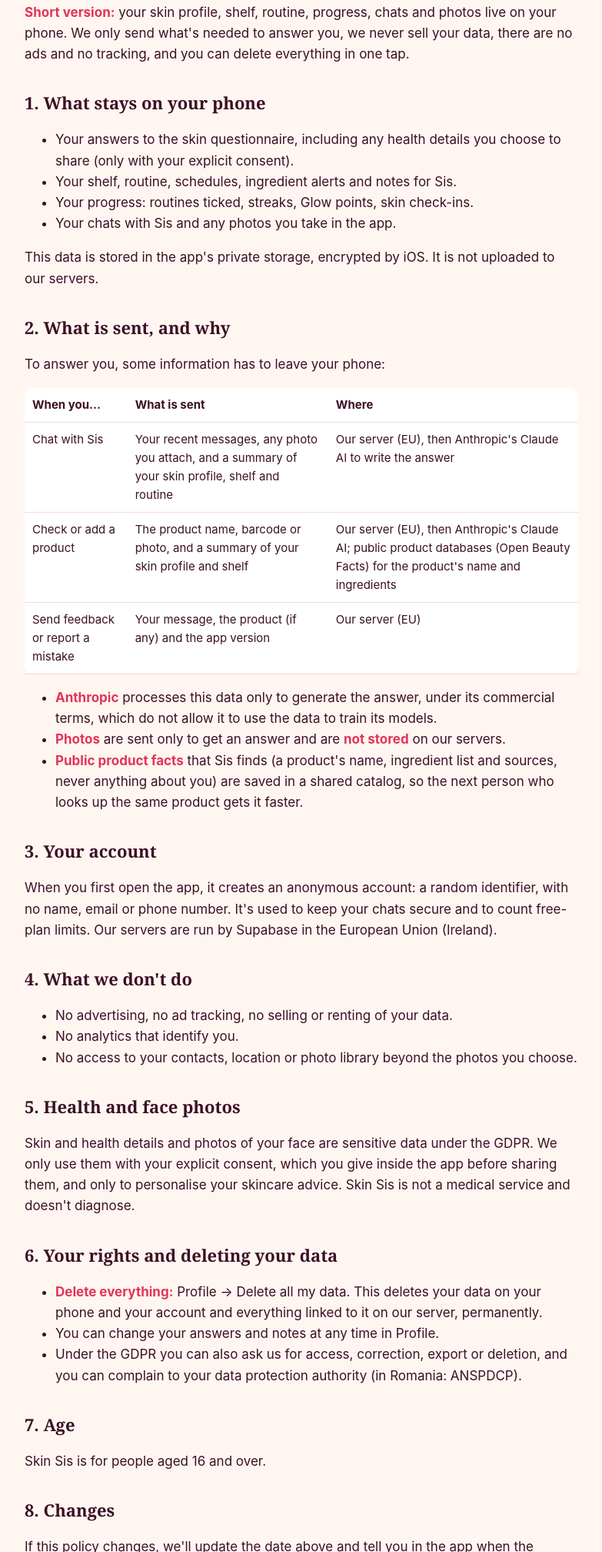
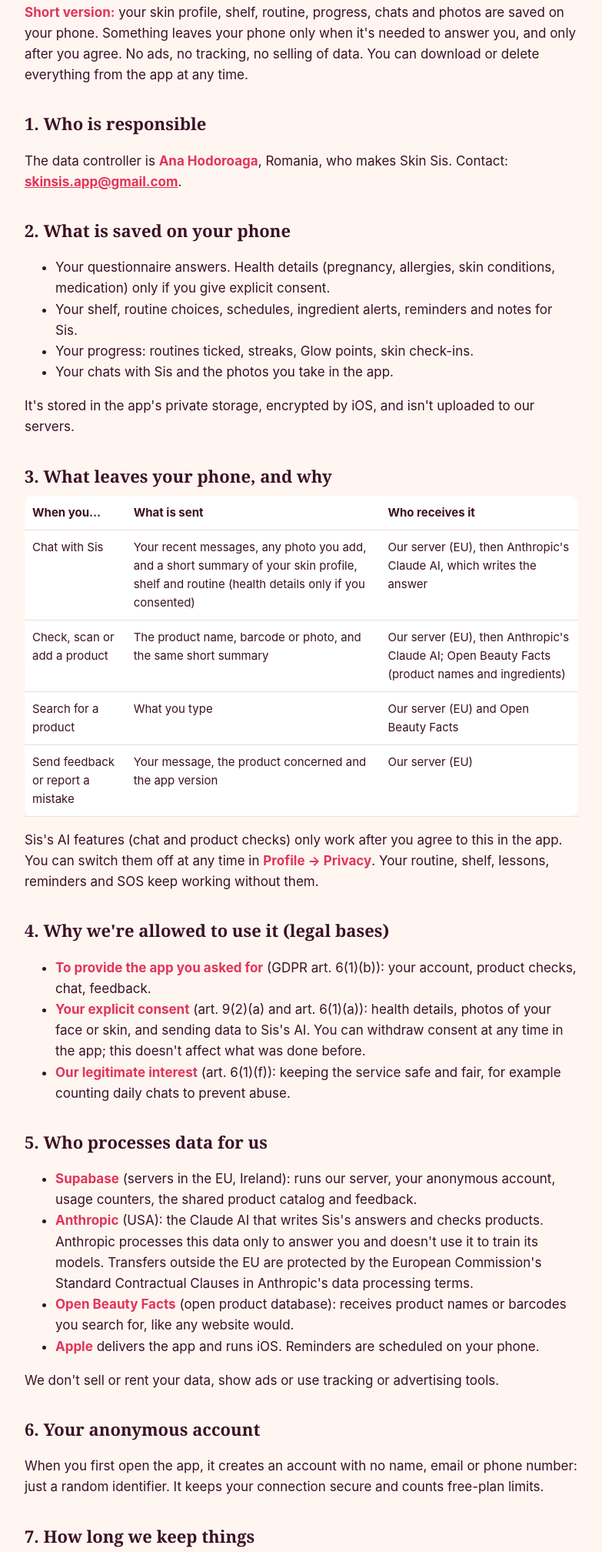
Before and after one commit to anamariahodoroaga-cpu/skinsis, a plain HTML site: page privacy.html in a window 1280 px wide. Shown: the part 201-2217 px from the top of the page at 77% size, without its empty margins (248-1031 px from the left). Drawn offline with Linux system fonts and the light colour scheme.

Commit message:
Update privacy policy

```diff
--- a/privacy.html
+++ b/privacy.html
@@ -8,50 +8,61 @@ body{margin:0;background:var(--bg);color:var(--ink);font:17px/1.6 -apple-system,
 main{max-width:720px;margin:0 auto;padding:32px 16px 64px}
 h1{font-family:Georgia,serif;font-size:34px;line-height:1.15;margin:0 0 8px}
 h2{font-family:Georgia,serif;font-size:22px;margin:32px 0 8px}
-strong{color:var(--accent)} em{opacity:.7}
+strong{color:var(--accent)} em{opacity:.7} a{color:inherit}
 .table{overflow-x:auto} table{border-collapse:collapse;width:100%;font-size:15px;background:var(--card);border-radius:12px}
 th,td{text-align:left;vertical-align:top;padding:10px;border-bottom:1px solid var(--line)}
 </style></head><body><main>
 <h1>Skin Sis — Privacy Policy</h1>
 <p><em>Last updated: 3 October 2026</em></p>
-<p>Skin Sis is a skincare app made by Ana Hodoroaga (&quot;we&quot;). This policy explains what the app does with your information, in plain words.</p>
-<p><strong>Short version:</strong> your skin profile, shelf, routine, progress, chats and photos live on your phone. We only send what&#x27;s needed to answer you, we never sell your data, there are no ads and no tracking, and you can delete everything in one tap.</p>
-<h2>1. What stays on your phone</h2>
+<p>Skin Sis is a skincare app. This policy explains, in plain words, what happens to your information.</p>
+<p><strong>Short version:</strong> your skin profile, shelf, routine, progress, chats and photos are saved on your phone. Something leaves your phone only when it&#x27;s needed to answer you, and only after you agree. No ads, no tracking, no selling of data. You can download or delete everything from the app at any time.</p>
+<h2>1. Who is responsible</h2>
+<p>The data controller is <strong>Ana Hodoroaga</strong>, Romania, who makes Skin Sis. Contact: <strong><a href="mailto:skinsis.app@gmail.com">skinsis.app@gmail.com</a></strong>.</p>
+<h2>2. What is saved on your phone</h2>
 <ul>
-<li>Your answers to the skin questionnaire, including any health details you choose to share (only with your explicit consent).</li>
-<li>Your shelf, routine, schedules, ingredient alerts and notes for Sis.</li>
+<li>Your questionnaire answers. Health details (pregnancy, allergies, skin conditions, medication) only if you give explicit consent.</li>
+<li>Your shelf, routine choices, schedules, ingredient alerts, reminders and notes for Sis.</li>
 <li>Your progress: routines ticked, streaks, Glow points, skin check-ins.</li>
-<li>Your chats with Sis and any photos you take in the app.</li>
+<li>Your chats with Sis and the photos you take in the app.</li>
 </ul>
-<p>This data is stored in the app&#x27;s private storage, encrypted by iOS. It is not uploaded to our servers.</p>
-<h2>2. What is sent, and why</h2>
-<p>To answer you, some information has to leave your phone:</p>
-<div class="table"><table><thead><tr><th>When you…</th><th>What is sent</th><th>Where</th></tr></thead><tbody><tr><td>Chat with Sis</td><td>Your recent messages, any photo you attach, and a summary of your skin profile, shelf and routine</td><td>Our server (EU), then Anthropic&#x27;s Claude AI to write the answer</td></tr><tr><td>Check or add a product</td><td>The product name, barcode or photo, and a summary of your skin profile and shelf</td><td>Our server (EU), then Anthropic&#x27;s Claude AI; public product databases (Open Beauty Facts) for the product&#x27;s name and ingredients</td></tr><tr><td>Send feedback or report a mistake</td><td>Your message, the product (if any) and the app version</td><td>Our server (EU)</td></tr></tbody></table></div>
+<p>It&#x27;s stored in the app&#x27;s private storage, encrypted by iOS, and isn&#x27;t uploaded to our servers.</p>
+<h2>3. What leaves your phone, and why</h2>
+<div class="table"><table><thead><tr><th>When you…</th><th>What is sent</th><th>Who receives it</th></tr></thead><tbody><tr><td>Chat with Sis</td><td>Your recent messages, any photo you add, and a short summary of your skin profile, shelf and routine (health details only if you consented)</td><td>Our server (EU), then Anthropic&#x27;s Claude AI, which writes the answer</td></tr><tr><td>Check, scan or add a product</td><td>The product name, barcode or photo, and the same short summary</td><td>Our server (EU), then Anthropic&#x27;s Claude AI; Open Beauty Facts (product names and ingredients)</td></tr><tr><td>Search for a product</td><td>What you type</td><td>Our server (EU) and Open Beauty Facts</td></tr><tr><td>Send feedback or report a mistake</td><td>Your message, the product concerned and the app version</td><td>Our server (EU)</td></tr></tbody></table></div>
+<p>Sis&#x27;s AI features (chat and product checks) only work after you agree to this in the app. You can switch them off at any time in <strong>Profile → Privacy</strong>. Your routine, shelf, lessons, reminders and SOS keep working without them.</p>
+<h2>4. Why we&#x27;re allowed to use it (legal bases)</h2>
 <ul>
-<li><strong>Anthropic</strong> processes this data only to generate the answer, under its commercial terms, which do not allow it to use the data to train its models.</li>
-<li><strong>Photos</strong> are sent only to get an answer and are <strong>not stored</strong> on our servers.</li>
-<li><strong>Public product facts</strong> that Sis finds (a product&#x27;s name, ingredient list and sources, never anything about you) are saved in a shared catalog, so the next person who looks up the same product gets it faster.</li>
+<li><strong>To provide the app you asked for</strong> (GDPR art. 6(1)(b)): your account, product checks, chat, feedback.</li>
+<li><strong>Your explicit consent</strong> (art. 9(2)(a) and art. 6(1)(a)): health details, photos of your face or skin, and sending data to Sis&#x27;s AI. You can withdraw consent at any time in the app; this doesn&#x27;t affect what was done before.</li>
+<li><strong>Our legitimate interest</strong> (art. 6(1)(f)): keeping the service safe and fair, for example counting daily chats to prevent abuse.</li>
 </ul>
-<h2>3. Your account</h2>
-<p>When you first open the app, it creates an anonymous account: a random identifier, with no name, email or phone number. It&#x27;s used to keep your chats secure and to count free-plan limits. Our servers are run by Supabase in the European Union (Ireland).</p>
-<h2>4. What we don&#x27;t do</h2>
+<h2>5. Who processes data for us</h2>
 <ul>
-<li>No advertising, no ad tracking, no selling or renting of your data.</li>
-<li>No analytics that identify you.</li>
-<li>No access to your contacts, location or photo library beyond the photos you choose.</li>
+<li><strong>Supabase</strong> (servers in the EU, Ireland): runs our server, your anonymous account, usage counters, the shared product catalog and feedback.</li>
+<li><strong>Anthropic</strong> (USA): the Claude AI that writes Sis&#x27;s answers and checks products. Anthropic processes this data only to answer you and doesn&#x27;t use it to train its models. Transfers outside the EU are protected by the European Commission&#x27;s Standard Contractual Clauses in Anthropic&#x27;s data processing terms.</li>
+<li><strong>Open Beauty Facts</strong> (open product database): receives product names or barcodes you search for, like any website would.</li>
+<li><strong>Apple</strong> delivers the app and runs iOS. Reminders are scheduled on your phone.</li>
 </ul>
-<h2>5. Health and face photos</h2>
-<p>Skin and health details and photos of your face are sensitive data under the GDPR. We only use them with your explicit consent, which you give inside the app before sharing them, and only to personalise your skincare advice. Skin Sis is not a medical service and doesn&#x27;t diagnose.</p>
-<h2>6. Your rights and deleting your data</h2>
+<p>We don&#x27;t sell or rent your data, show ads or use tracking or advertising tools.</p>
+<h2>6. Your anonymous account</h2>
+<p>When you first open the app, it creates an account with no name, email or phone number: just a random identifier. It keeps your connection secure and counts free-plan limits.</p>
+<h2>7. How long we keep things</h2>
+<div class="table"><table><thead><tr><th>Data</th><th>Where</th><th>Kept</th></tr></thead><tbody><tr><td>Profile, shelf, progress, chats, photos</td><td>Your phone</td><td>Until you delete them or the app</td></tr><tr><td>Daily chat counter</td><td>Our server</td><td>30 days</td></tr><tr><td>Monthly product-check counter</td><td>Our server</td><td>13 months</td></tr><tr><td>Feedback and mistake reports</td><td>Our server</td><td>2 years</td></tr><tr><td>Your anonymous account</td><td>Our server</td><td>Until you delete it, or after 24 months without use</td></tr><tr><td>Messages and photos sent to Sis&#x27;s AI</td><td>Anthropic</td><td>Only as long as needed to answer and as Anthropic&#x27;s policy requires; never on our servers</td></tr><tr><td>Public product facts (name, ingredients, sources; nothing about you)</td><td>Shared catalog</td><td>So everyone can look products up</td></tr></tbody></table></div>
+<h2>8. Your rights</h2>
+<p>You can, at any time:</p>
 <ul>
-<li><strong>Delete everything:</strong> Profile → Delete all my data. This deletes your data on your phone and your account and everything linked to it on our server, permanently.</li>
-<li>You can change your answers and notes at any time in Profile.</li>
-<li>Under the GDPR you can also ask us for access, correction, export or deletion, and you can complain to your data protection authority (in Romania: ANSPDCP).</li>
+<li><strong>See and correct</strong> your data: Profile shows what Sis knows, and you can update your answers and notes.</li>
+<li><strong>Download a copy</strong> (portability): Profile → Privacy → Download a copy of my data.</li>
+<li><strong>Withdraw consent</strong>: Profile → Privacy (Sis&#x27;s AI, health details, photos in chat).</li>
+<li><strong>Delete everything</strong>: Profile → Delete all my data. This erases your data on the phone and your account, with everything linked to it, on our server, permanently.</li>
+<li><strong>Object or ask for restriction</strong>, or ask us anything about your data: <a href="mailto:skinsis.app@gmail.com">skinsis.app@gmail.com</a>. We answer within one month.</li>
+<li><strong>Complain</strong> to a data protection authority. In Romania that&#x27;s ANSPDCP (<a href="https://www.dataprotection.ro">www.dataprotection.ro</a>).</li>
 </ul>
-<h2>7. Age</h2>
+<h2>9. Scores and advice</h2>
+<p>Product scores and routine suggestions are automated suggestions to help with skincare. They have no legal or similarly significant effect on you, and you&#x27;re always free to ignore them. Skin Sis isn&#x27;t a medical service, doesn&#x27;t diagnose and doesn&#x27;t replace a doctor or dermatologist.</p>
+<h2>10. Security</h2>
+<p>Data on your phone is encrypted by iOS. Everything sent from the app travels encrypted (HTTPS). Our server&#x27;s database is protected so each account can only reach its own data.</p>
+<h2>11. Age</h2>
 <p>Skin Sis is for people aged 16 and over.</p>
-<h2>8. Changes</h2>
+<h2>12. Changes</h2>
 <p>If this policy changes, we&#x27;ll update the date above and tell you in the app when the change matters.</p>
-<h2>9. Contact</h2>
-<p>Questions about your data, or a request under the GDPR: <strong><a href="mailto:skinsis.app@gmail.com" style="color:inherit">skinsis.app@gmail.com</a></strong>, or in the app: <strong>Profile → Send feedback</strong>.</p>
 </main></body></html>
```
